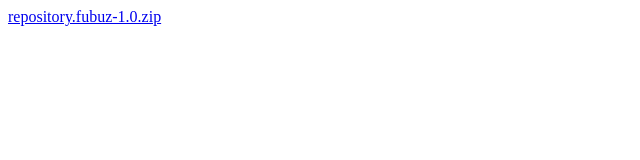
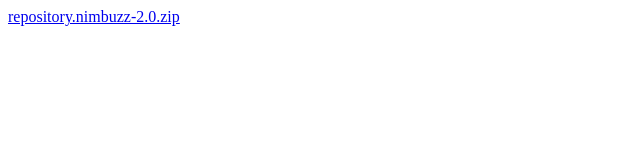
Before and after one commit to shahdadgh/kodi_test, a plain HTML site: page index.html in a window 1280 px wide. Shown: the full height of the page, 0-640 px from the left. Drawn offline with Linux system fonts and the light colour scheme.

Commit message:
fix deploy bug zip

```diff
--- a/index.html
+++ b/index.html
@@ -1,2 +1,2 @@
 <!DOCTYPE html>
-<a href="repository.fubuz-1.0.zip">repository.fubuz-1.0.zip</a>
+<a href="repository.nimbuzz-2.0.zip">repository.nimbuzz-2.0.zip</a>
```
Also changed, not shown: 3 other files.
